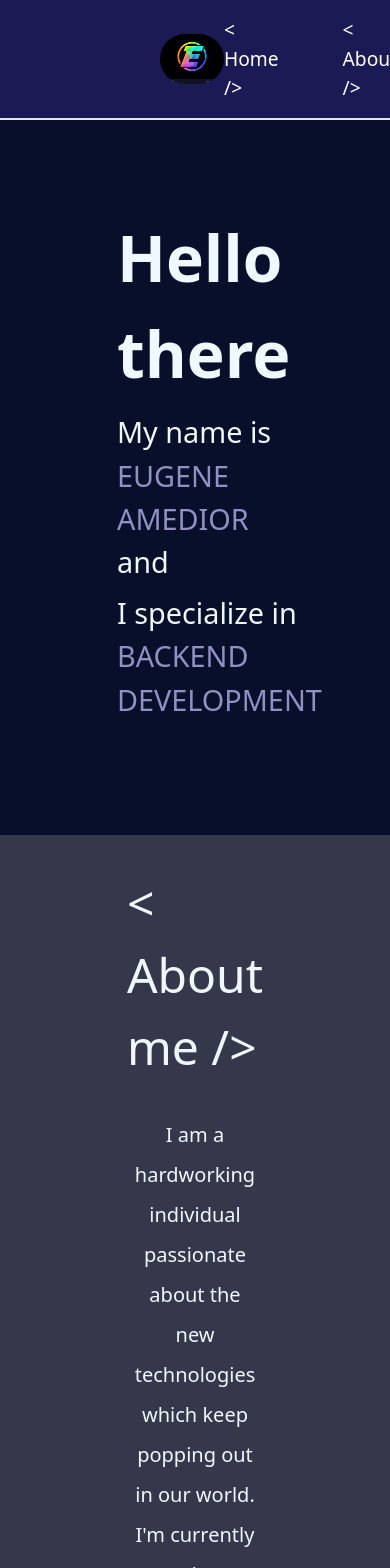
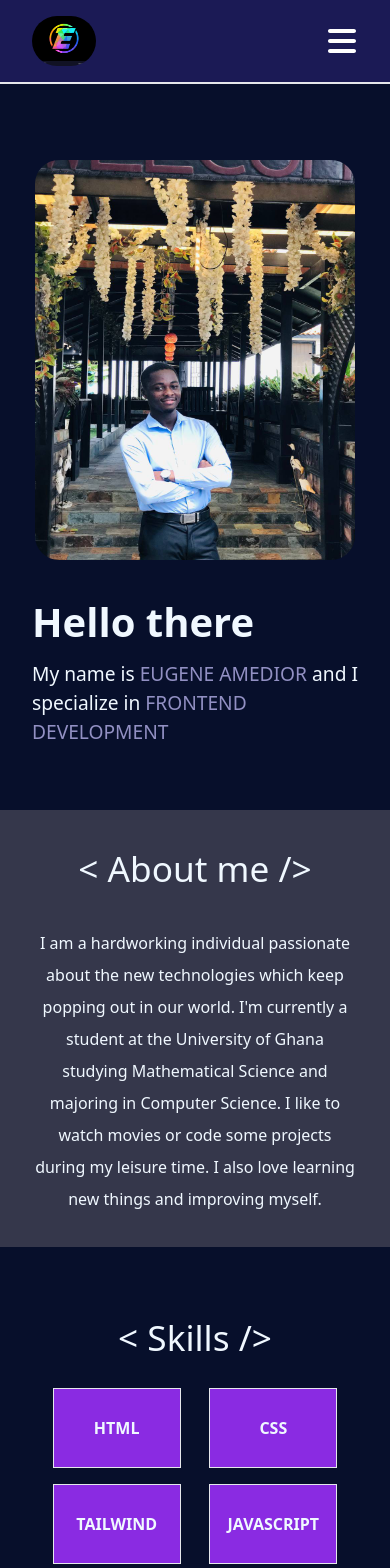
Before and after one commit to Eugene-ak/portfolio-website, a React (Vite) app: page / in a window 390 px wide. Shown: the top 1568 px of the page. Built offline with nearby package versions, Linux system fonts and the light colour scheme.

Commit message:
Added responsiveness

```diff
--- a/src/components/About.tsx
+++ b/src/components/About.tsx
@@ -1,8 +1,11 @@
 export default function About() {
   return (
-    <section id="about-section" className="about-section bg-[#35374B] w-full px-40 py-8 flex flex-col items-center gap-8">
-      <h1 className="text-[3rem]">&lt; About me /&gt;</h1>
-      <p className="text-xl text-center px-24 leading-loose">
+    <section
+      id="about-section"
+      className="about-section bg-[#35374B] w-full px-8 md:px-40 py-8 flex flex-col items-center gap-8"
+    >
+      <h1 className="text-[2.2rem] sm:text-[3rem]">&lt; About me /&gt;</h1>
+      <p className="text-md sm:text-xl text-center leading-loose">
         I am a hardworking individual passionate about the new technologies
         which keep popping out in our world. I'm currently a student at the
         University of Ghana studying Mathematical Science and majoring in
--- a/src/components/Contact.tsx
+++ b/src/components/Contact.tsx
@@ -2,8 +2,8 @@ export default function Contact() {
   const inputClass: string = "w-full h-16 px-4 border rounded-xl";
 
   return (
-    <section id="contact-section" className="bg-[#1B1A55] contact-section px-40 py-8 flex flex-col items-center gap-8">
-      <h1 className="text-[3rem]">&lt; Contact Me /&gt;</h1>
+    <section id="contact-section" className="bg-[#1B1A55] contact-section px-8 md:px-40 py-8 flex flex-col items-center gap-8">
+      <h1 className="text-[2.2rem] sm:text-[3rem]">&lt; Contact Me /&gt;</h1>
       {/* <ul>
         <li>amedioreugene@gmail.com</li>
         <li>LinkedIn</li>
@@ -18,7 +18,6 @@ export default function Contact() {
         target="_self"
         className="w-full text-[#070F2B] flex flex-col items-start justify-evenly gap-6"
       >
-        <p className="text-[2rem] text-white">Reach out to me</p>
         <input type="text" className={inputClass} placeholder="Full name" />
         <input type="text" className={inputClass} placeholder="Email" />
         <textarea
--- a/src/components/Footer.tsx
+++ b/src/components/Footer.tsx
@@ -4,11 +4,11 @@ import { FontAwesomeIcon } from "@fortawesome/react-fontawesome";
 
 export default function Footer() {
   return (
-    <footer className="w-full h-max px-40 flex flex-row items-center justify-between">
+    <footer className="w-full h-max px-8 md:px-40 flex flex-row items-center justify-between">
       <img src="/logo1.jpg" alt="logo" className="w-16 rounded-full" />
       <div>&copy; 2024</div>
       <div>
-        <ul className="flex flex-row items-center justify-evenly gap-4">
+        <ul className="flex flex-row items-center justify-evenly gap-2">
           <li>
             <a href="https://linkedin.com/in/eugene-amedior-aa19b420a" target="_blank">
               <FontAwesomeIcon icon={faLinkedin} />
--- a/src/components/Header.tsx
+++ b/src/components/Header.tsx
@@ -1,11 +1,13 @@
+import { faBars } from "@fortawesome/free-solid-svg-icons";
+import { FontAwesomeIcon } from "@fortawesome/react-fontawesome";
 import { HashLink } from "react-router-hash-link";
 
 export default function Header() {
   return (
-    <header className="header fixed top-0 w-full h-max px-40 py-4 bg-[#1B1A55] text-white flex flex-row items-center justify-between border-b-2">
+    <header className="header fixed top-0 w-full h-max px-8 lg:px-40 py-4 bg-[#1B1A55] text-white flex flex-row items-center justify-between border-b-2">
       <img src="/logo1.jpg" alt="logo" className="rounded-full w-16" />
-      <nav className="navbar text-[1.2rem]">
-        <ul className="nav-links flex flex-row items-center gap-16">
+      <nav className="navbar text-[1.2rem] hidden md:flex">
+        <ul className="nav-links flex flex-row items-center gap-8">
           <li>
             <span>&lt; </span>
             <HashLink to="#hero-section" smooth>
@@ -36,6 +38,7 @@ export default function Header() {
           </li>
         </ul>
       </nav>
+      <FontAwesomeIcon icon={faBars} className="w-8 h-8 md:hidden" />
     </header>
   );
 }
--- a/src/components/Hero.tsx
+++ b/src/components/Hero.tsx
@@ -20,23 +20,23 @@ export default function Hero() {
   };
 
   return (
-    <section id="hero-section" className="hero w-[100%] h-[80vh] py-4 mt-[8rem] flex flex-row items-center justify-center">
-      <div className="w-[40%] hero-text flex flex-col items-start gap-2">
-        <h1 className="text-[4rem] font-bold">Hello there</h1>
-        <p className="text-[1.8rem]">
+    <section
+      id="hero-section"
+      className="hero w-[100%] h-max px-8 py-8 mt-[8rem] flex flex-col-reverse gap-8 sm:flex-row items-center justify-evenly lg:justify-center"
+    >
+      <div className="w-full sm:w-[50%] hero-text flex flex-col items-start gap-2">
+        <h1 className="text-[2.5rem] md:text-[3rem] font-bold">Hello there</h1>
+        <p className="text-[1.2rem] md:text-[1.7rem]">
           My name is{" "}
           <span className="animate-text text-[#9290C3]">Eugene Amedior</span>{" "}
-          and
-        </p>
-        <p className="text-[1.8rem]">
-          I specialize in {" "}
+          and I specialize in{" "}
           <span className="animate-text text-[#9290C3]">{TextAnimation()}</span>
         </p>
       </div>
       <img
         src={heroImage}
         alt="heroImage"
-        className="w-[25rem] h-[30rem] rounded-3xl hidden md:block"
+        className="w-[20rem] lg:w-[25rem] h-[25rem] lg:h-[30rem] rounded-3xl"
       />
     </section>
   );
--- a/src/components/Skills.tsx
+++ b/src/components/Skills.tsx
@@ -1,11 +1,14 @@
 export default function Skills() {
-
-  const spanClass: string = "w-[15rem] h-[10rem] m-[1.5rem] border flex items-center justify-center";
+  const spanClass: string =
+    "w-[8rem] h-[5rem] md:w-[15rem] md:h-[10rem] m-[0.5rem] md:m-[1.5rem] text-[1rem] md:text-[1.5rem] border flex items-center justify-center";
   // const spanClass: string = "w-[10rem] h-[10rem] m-[1.5rem] border flex items-center justify-center";
 
   return (
-    <section id="skills-section" className="skills-section w-full h-max px-40 py-8 flex flex-col items-center gap-4">
-      <h1 className="text-[3rem]">&lt; Skills /&gt;</h1>
+    <section
+      id="skills-section"
+      className="skills-section w-full h-max px-8 lg:px-40 py-8 flex flex-col items-center gap-4"
+    >
+      <h1 className="text-[2.2rem] sm:text-[3rem]">&lt; Skills /&gt;</h1>
       <div className="w-full h-max">
         <ul className="flex flex-row flex-wrap items-start justify-evenly">
           <li className={spanClass}>HTML</li>
--- a/src/index.css
+++ b/src/index.css
@@ -15,7 +15,7 @@ body {
 
 .skills-section div ul li {
   background-color: blueviolet;
-  font-size: 1.2rem;
+  /* font-size: 1.2rem; */
   font-weight: 600;
 }
 
```
